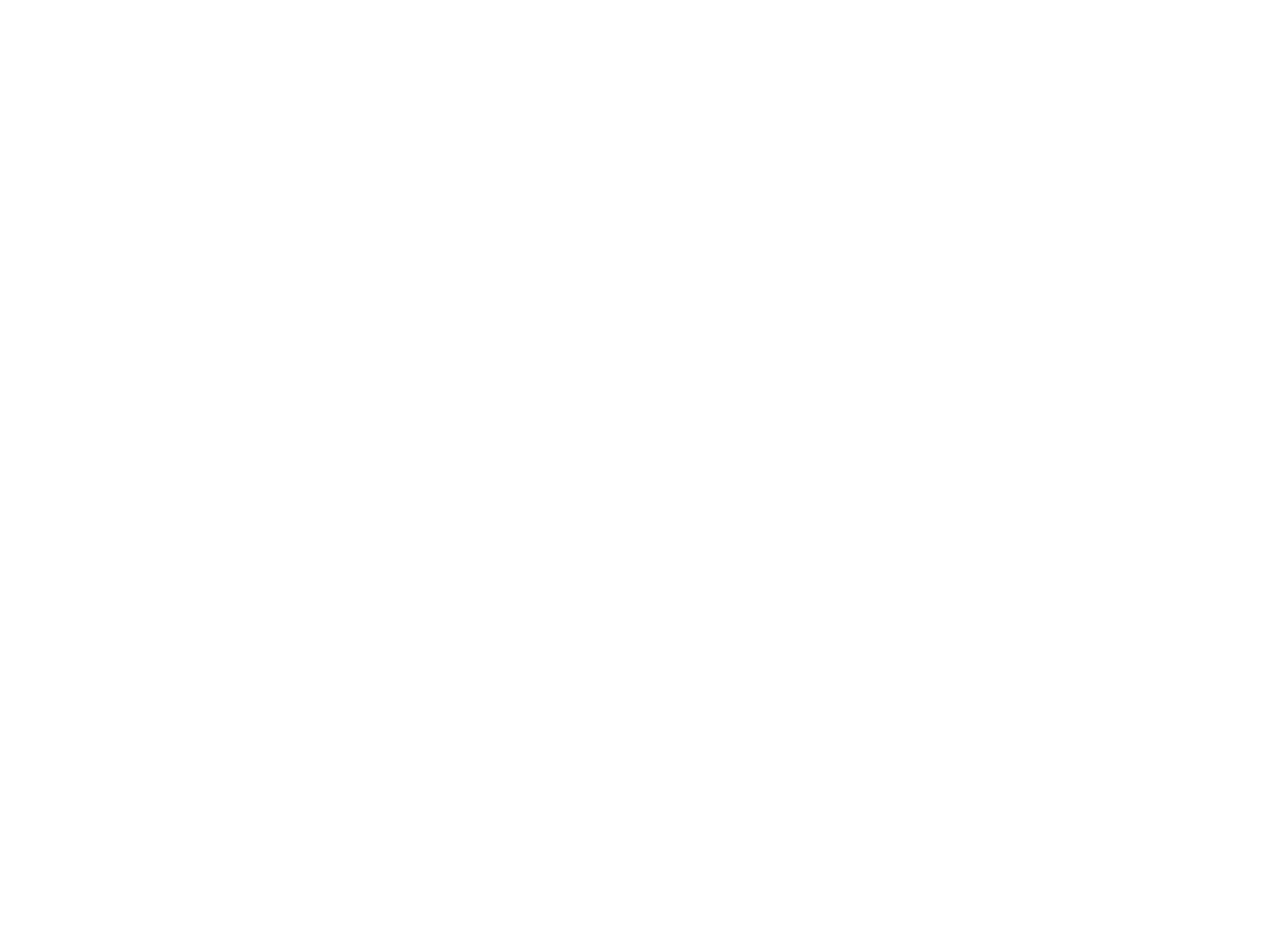
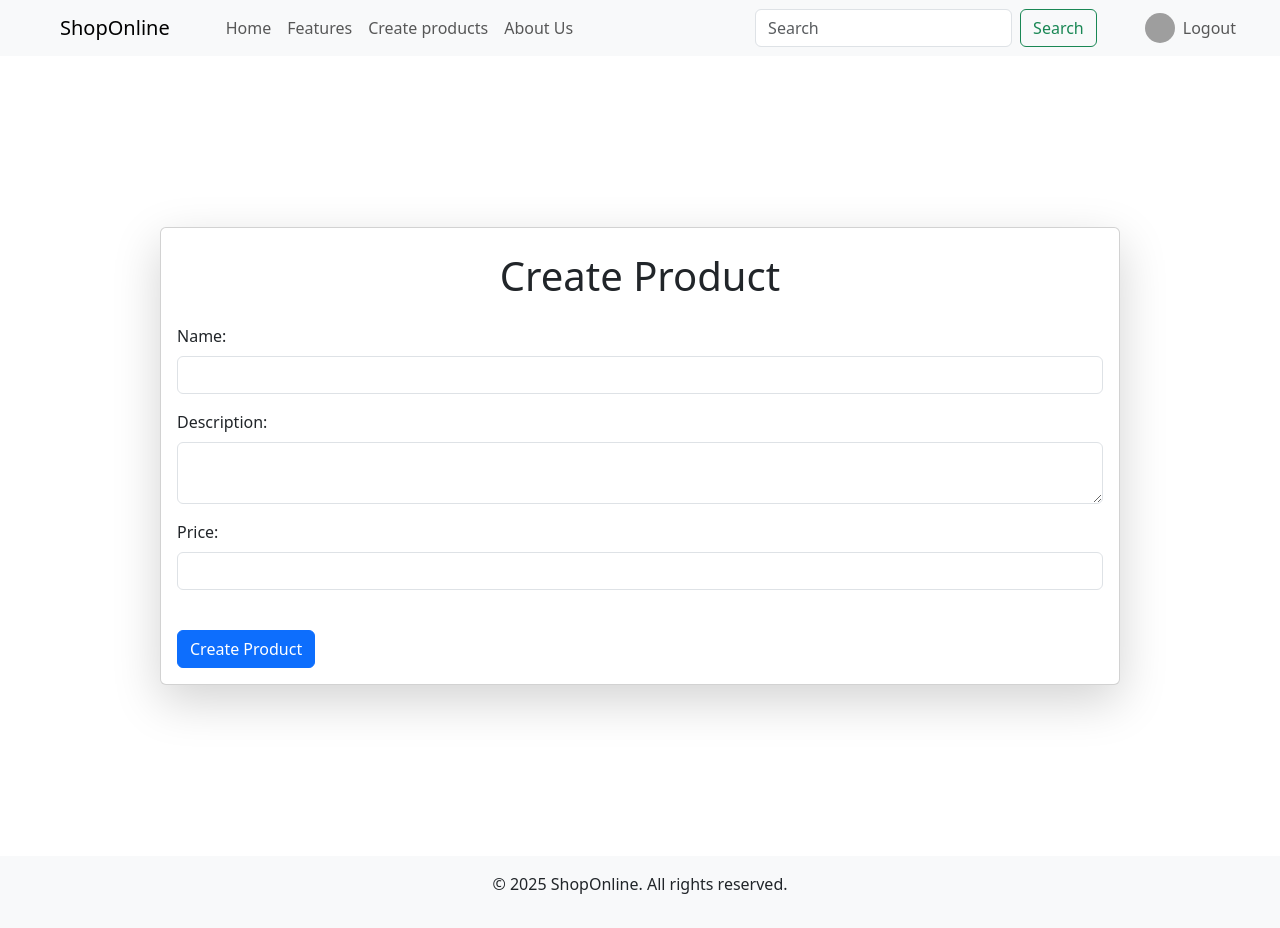
Before and after one commit to t-santosh/ecommerce-frontend-project, a React (Create React App) app: page /create-product in a window 1280 px wide. Before the commit this address had no page. Before the commit the page ends 800 px from the top, so only its background shows below. Built offline with nearby package versions, Linux system fonts and the light colour scheme; grey boxes are pictures that could not be loaded.

Commit message:
Create a product feature added

```diff
--- a/src/App.jsx
+++ b/src/App.jsx
@@ -1,10 +1,10 @@
 import React from 'react';
-import UserRoutes from './routes/UserRoutes';
+import AppRoutes from './routes/Routes';
 
 function App() {
   return (
     <div>
-      <UserRoutes />
+      <AppRoutes />
     </div>
   );
 }
--- /dev/null
+++ b/src/api/productApi.jsx
@@ -0,0 +1,38 @@
+import axios from 'axios';
+
+const api = axios.create({
+  baseURL: 'http://localhost:8000/api/products', // Backend base URL
+  headers: {
+    'Content-Type': 'application/json',
+  },
+});
+// Adding a request interceptor to attach the JWT token
+api.interceptors.request.use(
+  (config) => {
+    // Retrieve token from localStorage
+    const token = localStorage.getItem('token');
+
+    // If token exists, attach it to the Authorization header
+    if (token) {
+      config.headers['Authorization'] = `Bearer ${token}`;
+    }
+    return config;
+  },
+  (error) => {
+    // Handle request error (optional)
+    return Promise.reject(error);
+  }
+);
+
+// Create a product
+export const createProduct = async (productData) => {
+  try {
+    const response = await api.post('/', productData);
+    console.log(response.status);
+    return response.data;
+  } catch (error) {
+    throw new Error(
+      error.response?.data?.message || 'Failed to create a product'
+    );
+  }
+};
--- /dev/null
+++ b/src/components/productComponents/ProductCreatePage.jsx
@@ -0,0 +1,90 @@
+import React, { useState } from 'react';
+import capitalizeFirstLetter from '../../utils/capitalizeLetters';
+import { toast, ToastContainer } from 'react-toastify';
+import { createProduct } from '../../api/productApi';
+import Footer from '../sharedComponents/Footer';
+import HomeHeader from '../sharedComponents/HomeHeader';
+
+const ProductCreatePage = () => {
+  const [name, setName] = useState('');
+  const [description, setDescription] = useState('');
+  const [price, setPrice] = useState('');
+
+  const handleSubmit = async (e) => {
+    e.preventDefault();
+
+    // Trim values to remove leading & trailing spaces
+    const trimmedData = {
+      name: capitalizeFirstLetter(name.trim()),
+      description: capitalizeFirstLetter(description.trim()),
+      price: capitalizeFirstLetter(price.trim()),
+    };
+
+    // Check if any field is empty
+    if (!trimmedData.name || !trimmedData.price) {
+      toast.error('All fields are required!');
+      return;
+    }
+
+    try {
+      const data = await createProduct(trimmedData);
+      if (data && data.message) {
+        toast.success(data.message);
+      } else {
+        toast.success('Created a product successfully!');
+      }
+    } catch (error) {
+      if (error.message) {
+        toast.error('Could not create a product! Please try again.');
+      }
+    }
+  };
+
+  return (
+    <div>
+      <ToastContainer />
+      <HomeHeader />
+      <div className='container vh-100 d-flex justify-content-center align-items-center'>
+        <div className='card shadow-lg' style={{ width: '60rem' }}>
+          <h1 className='card-title text-center mt-4'>Create Product</h1>
+          <div className='card-body'>
+            <form onSubmit={handleSubmit}>
+              <div className='mb-3'>
+                <label className='form-label'>Name:</label>
+                <input
+                  type='text'
+                  className='form-control'
+                  value={name}
+                  onChange={(e) => setName(e.target.value)}
+                />
+              </div>
+              <div className='mb-3'>
+                <label className='form-label'>Description:</label>
+                <textarea
+                  className='form-control'
+                  value={description}
+                  onChange={(e) => setDescription(e.target.value)}
+                />
+              </div>
+              <div className='mb-3'>
+                <label className='form-label'>Price:</label>
+                <input
+                  type='number'
+                  className='form-control'
+                  value={price}
+                  onChange={(e) => setPrice(e.target.value)}
+                />
+              </div>
+              <button type='submit' className='btn btn-primary mt-4'>
+                Create Product
+              </button>
+            </form>
+          </div>
+        </div>
+      </div>
+      <Footer />
+    </div>
+  );
+};
+
+export default ProductCreatePage;
--- a/src/components/sharedComponents/Header.jsx
+++ b/src/components/sharedComponents/Header.jsx
@@ -22,9 +22,9 @@
                   Features
                 </Link>
               </li>
-              <li className='nav-item'>
+              {/* <li className='nav-item'>
                 <Link className='nav-link'>Products</Link>
-              </li>
+              </li> */}
               <li className='nav-item'>
                 <Link className='nav-link'>About Us</Link>
               </li>
--- a/src/components/sharedComponents/HomeHeader.jsx
+++ b/src/components/sharedComponents/HomeHeader.jsx
@@ -29,7 +29,9 @@
                 </Link>
               </li>
               <li className='nav-item'>
-                <Link className='nav-link'>Products</Link>
+                <Link className='nav-link' to={'/create-product'}>
+                  Create products
+                </Link>
               </li>
               <li className='nav-item'>
                 <Link className='nav-link'>About Us</Link>
@@ -49,7 +51,7 @@
             <div className='navbar-nav'>
               <Link to='/profile'>
                 <img
-                  src='/images/pink_bag.jpg'
+                  src='/images/sample_profile_pic.jpeg'
                   alt='Profile'
                   className='rounded-circle'
                   width='30'
--- a/src/components/userComponents/HomePage.jsx
+++ b/src/components/userComponents/HomePage.jsx
@@ -1,5 +1,4 @@
 import React, { useEffect } from 'react';
-import { useNavigate } from 'react-router-dom';
 import Footer from '../sharedComponents/Footer';
 import HomeHeader from '../sharedComponents/HomeHeader';
 import { getUserProfile } from '../../api/userApi';
@@ -9,7 +8,6 @@
 const HomePage = () => {
   const dispatch = useDispatch();
   const user = useSelector((state) => state.user.user);
-  const navigate = useNavigate();
 
   useEffect(() => {
     const fetchUserData = async () => {
@@ -26,7 +24,7 @@
   return (
     <div>
       <HomeHeader />
-      <div className='container' style={{ textAlign: 'center' }}>
+      <div className='container vh-100' style={{ textAlign: 'center' }}>
         <h1>
           Good Morning <b>{user.first_name}</b>
         </h1>
--- a/src/constants/global.js
+++ b/src/constants/global.js
@@ -1,5 +1,5 @@
 const global = {
-  brandName: 'CoolFashion',
+  brandName: 'ShopOnline',
   year: new Date().getFullYear(),
 };
 
--- /dev/null
+++ b/src/routes/Routes.jsx
@@ -0,0 +1,28 @@
+import React from 'react';
+import { BrowserRouter, Routes, Route } from 'react-router-dom';
+import LoginPage from '../components/userComponents/LoginPage';
+import RegisterPage from '../components/userComponents/RegisterPage';
+import HomePage from '../components/userComponents/HomePage';
+import LandingPage from '../components/LandingPage';
+import ProfilePage from '../components/userComponents/ProfilePage';
+import ProductCreatePage from '../components/productComponents/ProductCreatePage';
+
+const AppRoutes = () => {
+  return (
+    <BrowserRouter>
+      <Routes>
+        {/* All user-related routes */}
+        <Route path='/' element={<LandingPage />} />
+        <Route path='/register' element={<RegisterPage />} />
+        <Route path='/home' element={<HomePage />} />
+        <Route path='/profile' element={<ProfilePage />} />
+        <Route path='/login' element={<LoginPage />} />
+
+        {/* All product-realted routes */}
+        <Route path='/create-product' element={<ProductCreatePage />} />
+      </Routes>
+    </BrowserRouter>
+  );
+};
+
+export default AppRoutes;
--- a/src/routes/UserRoutes.jsx
+++ /dev/null
@@ -1,23 +0,0 @@
-import React from 'react';
-import { BrowserRouter, Routes, Route } from 'react-router-dom';
-import LoginPage from '../components/userComponents/LoginPage';
-import RegisterPage from '../components/userComponents/RegisterPage';
-import HomePage from '../components/userComponents/HomePage';
-import LandingPage from '../components/LandingPage';
-import ProfilePage from '../components/userComponents/ProfilePage';
-
-const UserRoutes = () => {
-  return (
-    <BrowserRouter>
-      <Routes>
-        <Route path='/' Component={LandingPage} />
-        <Route path='/register' Component={RegisterPage} />
-        <Route path='/home' Component={HomePage} />
-        <Route path='/profile' Component={ProfilePage} />
-        <Route path='/login' Component={LoginPage} />
-      </Routes>
-    </BrowserRouter>
-  );
-};
-
-export default UserRoutes;
```
Also changed, not shown: src/api/userApi.jsx (line endings or trailing spaces), src/routes/ProductRoutes.jsx (deleted).
